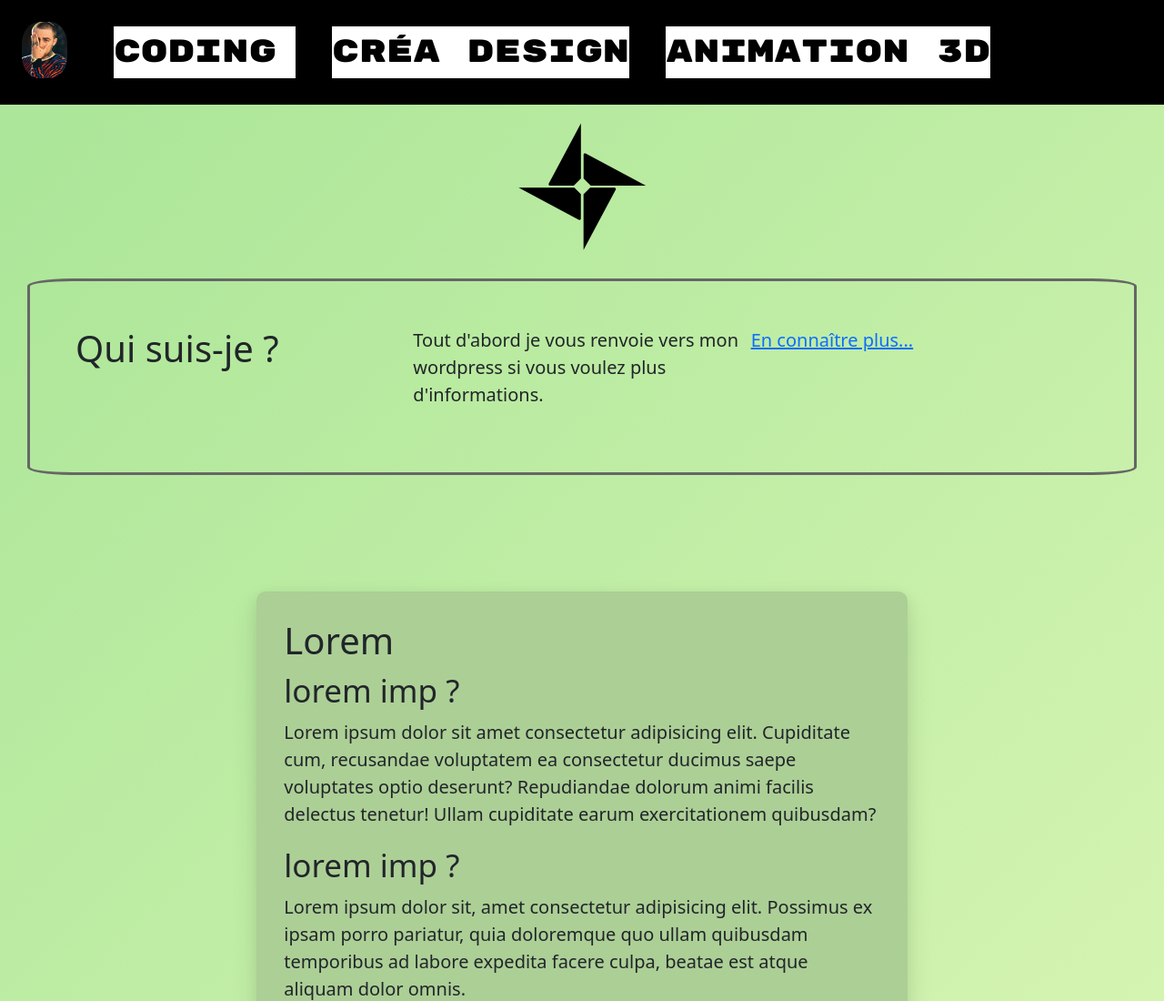
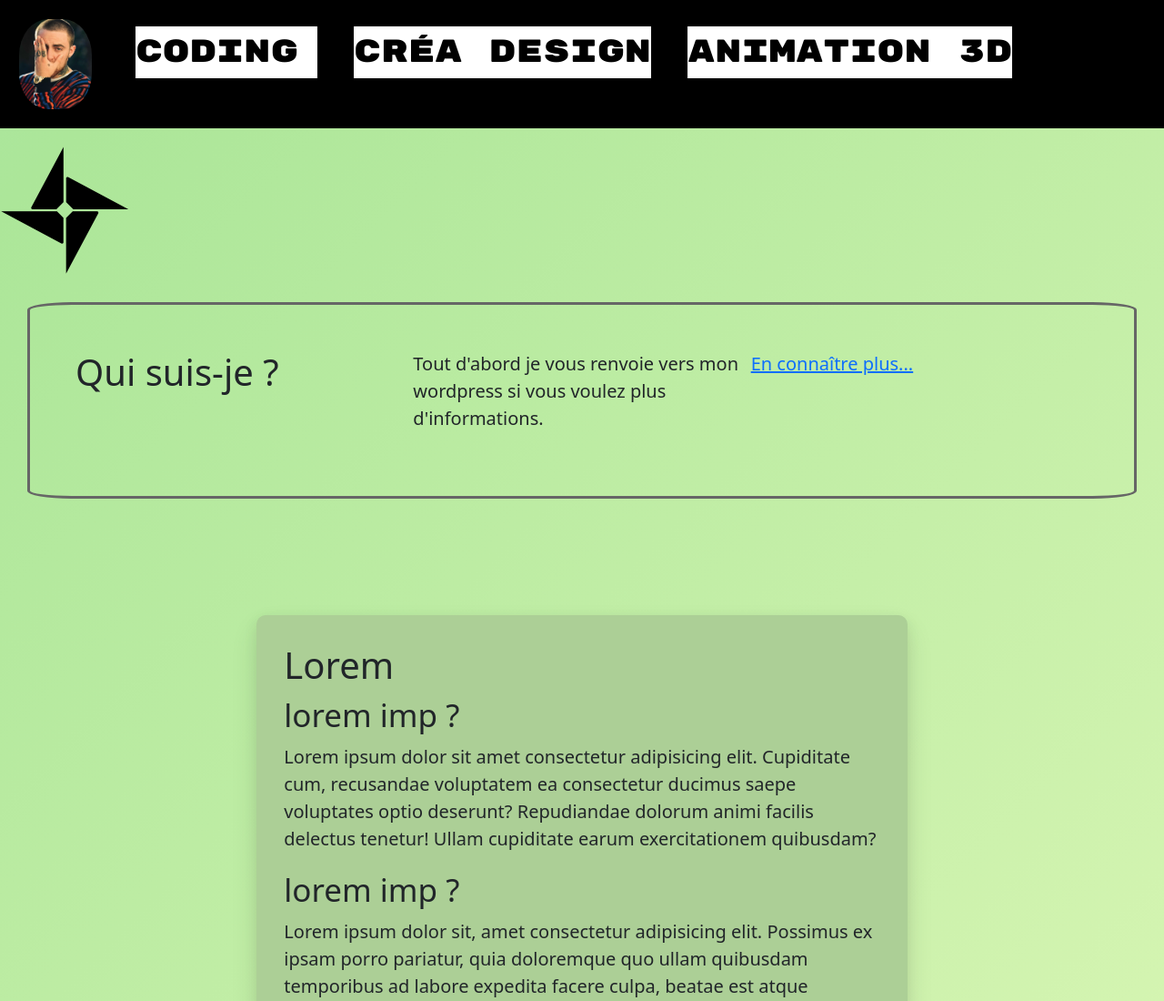
Before and after one commit to YlouMallagangx/css-ylan-elmi-khaire, a plain HTML site: page index.html in a window 1280 px wide. Shown: the top 1100 px of the page at 91% size. Drawn offline with nearby package versions, Linux system fonts and the light colour scheme.

Commit message:
Add files via upload

```diff
--- a/css/profil.css
+++ b/css/profil.css
@@ -1,32 +1,18 @@
 .avatar {
-    width: 7vh;
+    width: 10vh;
     border-radius: 40%;
     margin: 0%;
     display: flex;
     margin-left: 2vh;
     margin-top: 2vh;
     margin-bottom: 2vh;
-    border: 3px solid rgb(0, 0, 0);
+    border: 6% solid rgb(0, 0, 0);
     border-radius: 40%;
-}
-
-@media screen {
-.avatar {
-    width: 7vh;
-    border-radius: 40%;
-    margin: 0%;
-    display: flex;
-    margin-left: 2vh;
-    margin-top: 2vh;
-    margin-bottom: 2vh;
-    border: 3px solid rgb(0, 0, 0);
-    border-radius: 40%;
-}
 }
 
 
 
-@media (max-width: 3000px){
+@media (max-width: 900px){
 .logo {
     display: flex;
     margin-left: auto;
@@ -47,3 +33,24 @@
 
 
 }
+
+@media (max-width: 1300px){
+    .logo {
+        display: flex;
+        margin-right: auto;
+        margin-top: 1vh;
+        animation: rotation 5s infinite linear;
+    }
+
+    @keyframes rotation {
+        from {
+            transform: rotate(0deg);
+        }   to {
+                transform: rotate(-359deg);
+            }
+
+    }
+
+
+
+    }
```
